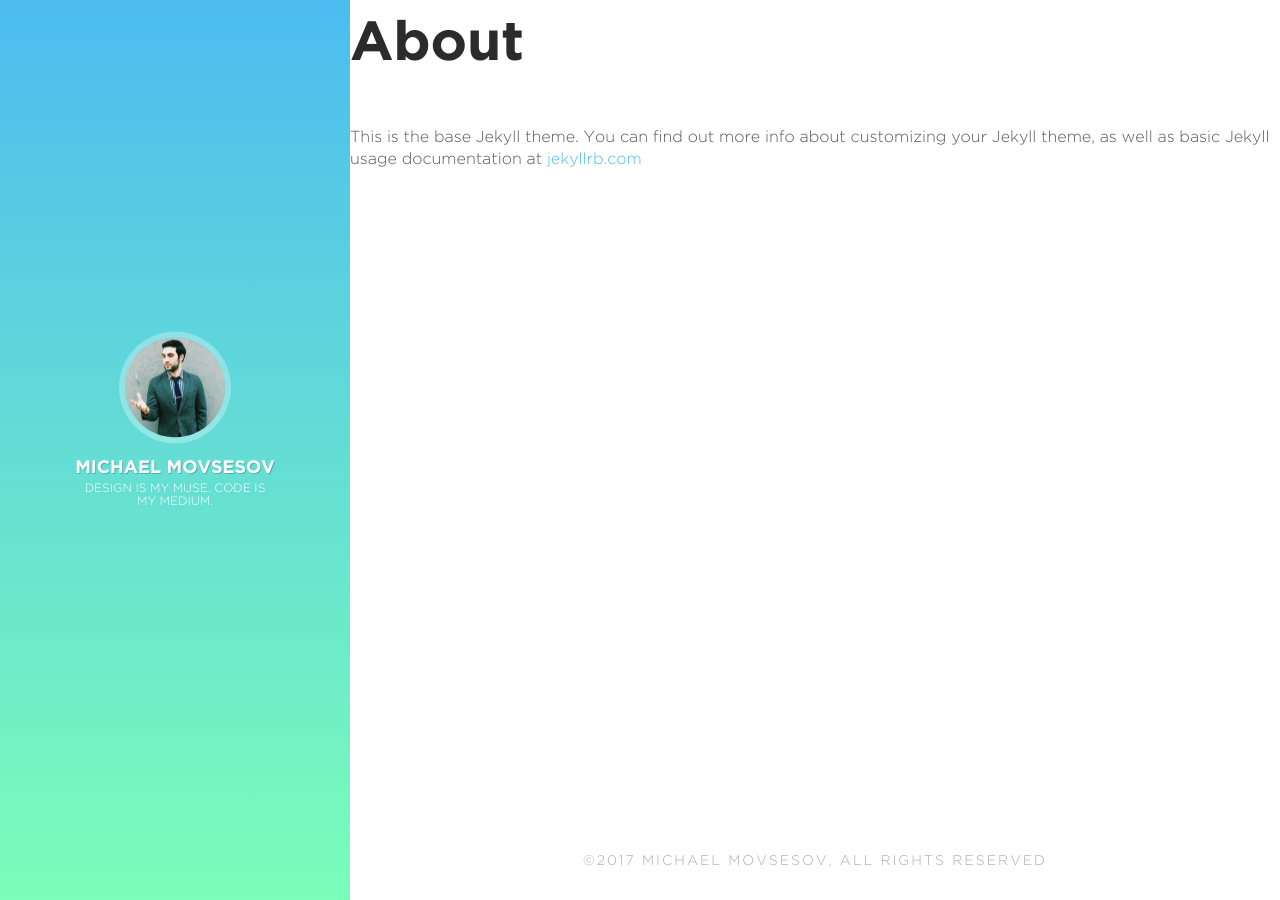
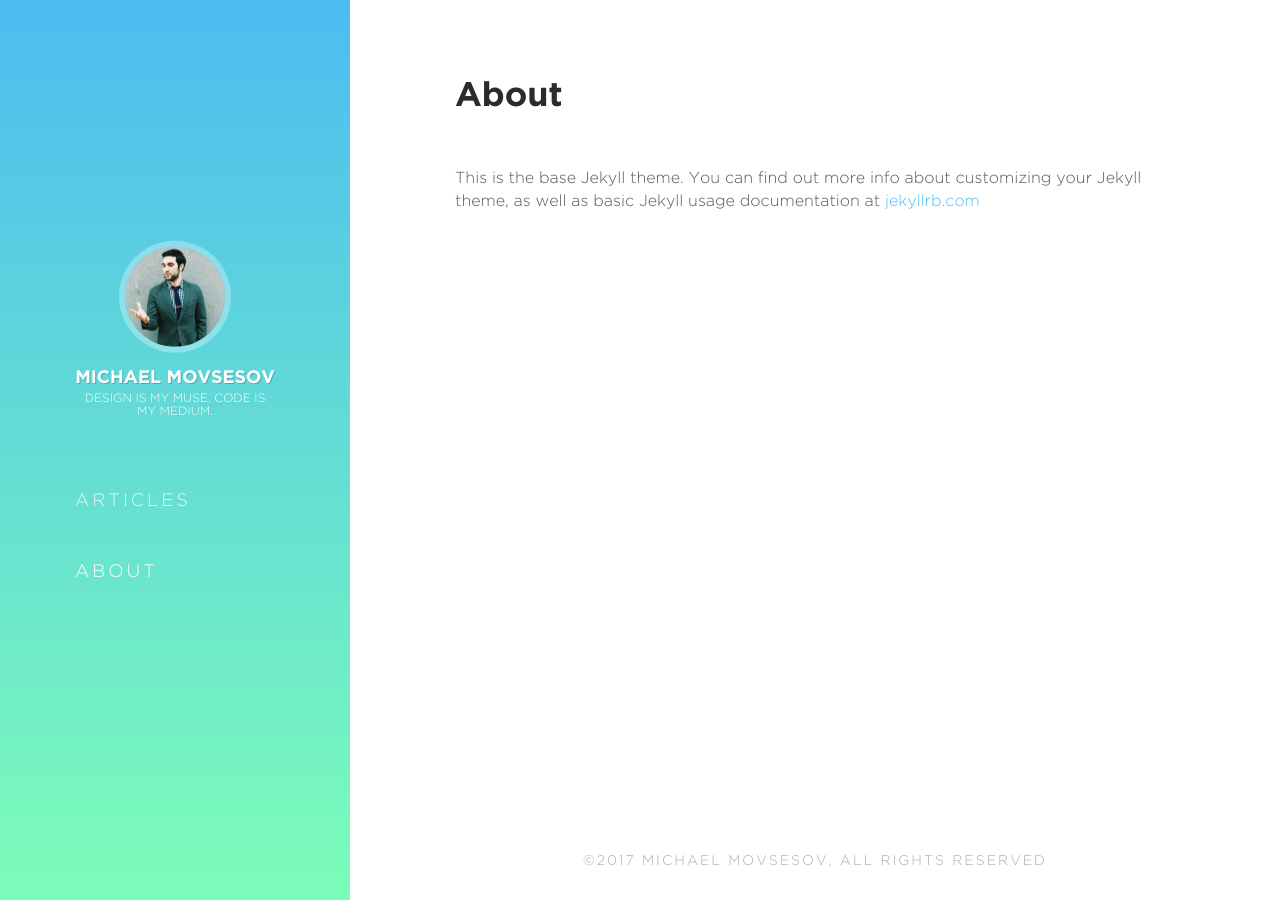
Before and after one commit to michaelmov/michaelmov.github.io, a Jekyll site: the page built from about.md, in a window 1280 px wide. Built offline with Jekyll 4.4.1, drawn with Linux system fonts in a browser that asks for light colours; nearby versions of some CDN libraries; some web fonts are replaced.

Commit message:
Added main navigation and implemented about page template

```diff
--- a/_config.yml
+++ b/_config.yml
@@ -16,10 +16,7 @@
 title: Michael Movsesov
 subtitle: Design is my muse. Code is my medium.
 email: your-email@domain.com
-description: > # this means to ignore newlines until "baseurl:"
-  Write an awesome description for your new site here. You can edit this
-  line in _config.yml. It will appear in your document head meta (for
-  Google search results) and in your feed.xml site description.
+description: Front End Developer
 baseurl: "" # the subpath of your site, e.g. /blog
 url: "" # the base hostname & protocol for your site, e.g. http://example.com
 twitter_username: jekyllrb
--- a/_includes/head.html
+++ b/_includes/head.html
@@ -3,7 +3,7 @@
   <meta http-equiv="X-UA-Compatible" content="IE=edge">
   <meta name="viewport" content="width=device-width, initial-scale=1.0, minimum-scale=1, user-scalable=no">
 
-  <title>{% if page.title %}{{ page.title | escape }}{% else %}{{ site.title | escape }}{% endif %}</title>
+  <title>{% if page.title %}{{ page.title | escape }}{% else %}{{ site.title  | escape }} - {{ site.description | escape }}{% endif %}</title>
   <meta name="description" content="{{ page.excerpt | default: site.description | strip_html | normalize_whitespace | truncate: 160 | escape }}">
 
 
--- a/_includes/sidebar.html
+++ b/_includes/sidebar.html
@@ -5,7 +5,15 @@
             <h1 class="site-title">{{ site.title }}</h1>
             <h2 class="site-description">{{ site.subtitle }}</h2>
             <nav class="sidebar-nav">
-                <!--<?php wp_nav_menu( array( 'theme_location' => 'sidebar-nav' ) ); ?> -->
+                <div>
+                    <ul>
+                        {% for item in site.data.navigation.main_navigation%}
+                        <li class="{% if item.url == page.url %}current-menu-item{% endif %}">
+                            <a href="{{site.url}}{{ item.url }}">{{ item.title }}</a>
+                        </li>
+                        {% endfor %}
+                    </ul>
+                </div>
             </nav>
         </div>
     </div>
--- a/_layouts/home.html
+++ b/_layouts/home.html
@@ -37,7 +37,7 @@ layout: default
         <time>{{ post.date | date: date_format }}</time>
       </div>
       <div class="post-content">
-        {{ post.excerpt }}<a href="{{ post.url | relative_url }}">Read More...</a>
+        {{ post.excerpt }}<a href="{{ post.url | relative_url }}">Read More</a>
       </div>
     </article>
     {% endfor %}
--- a/_layouts/page.html
+++ b/_layouts/page.html
@@ -1,14 +1,14 @@
 ---
 layout: default
 ---
-<article class="post">
-
-  <header class="post-header">
-    <h1 class="post-title">{{ page.title | escape }}</h1>
-  </header>
-
-  <div class="post-content">
-    {{ content }}
+<div class="container-fluid">
+  <div class="inner-wrap">
+    <article class="post">
+      <h2>{{ page.title | escape }}</h2>
+      <div class="post-content">
+        {{ content }}
+      </div>
+      <?php comments_template(); ?>
+    </article>
   </div>
-
-</article>
+</div>
```
Also changed, not shown: _data/navigation.yml (added, +7 -0 lines).
